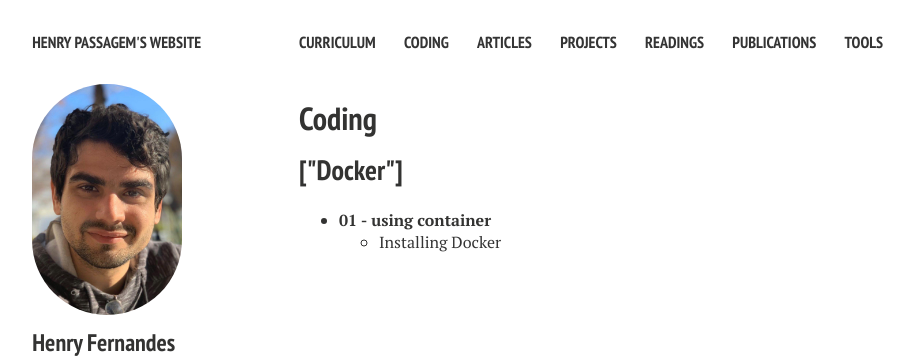
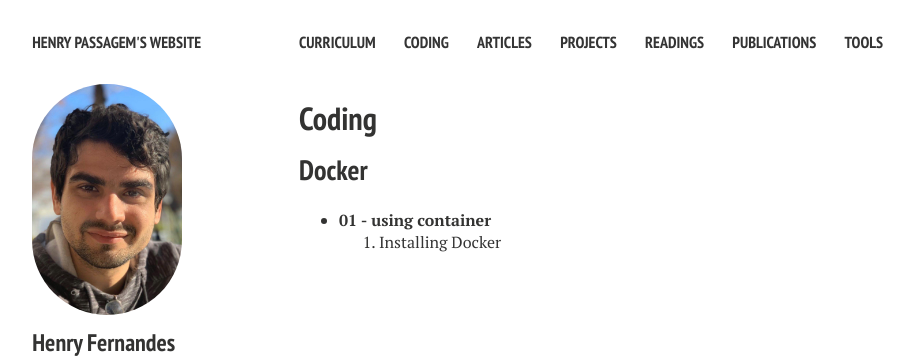
Before and after one commit to henryfpassagem/henryfpassagem.github.io, a Jekyll site: the page built from coding.md, in a window 1280 px wide. Shown: the top 358 px of the page, without its empty margins (21-935 px from the left). Built offline with Jekyll 4.4.1, drawn with Linux system fonts in a browser that asks for light colours; nearby versions of some CDN libraries.

Commit message:
display category correctly

```diff
--- a/_config.yml
+++ b/_config.yml
@@ -47,6 +47,8 @@ links:
 collections:
   coding:
     output: true
+    permalink: /coding/:title/
+    categories: true
   articles:
     output: true
 
@@ -61,7 +63,7 @@ kramdown:
   extensions: ["strikethrough"]
 
 # https://github.com/mojombo/jekyll/wiki/Permalinks
-permalink:   /:categories/:title/
+#permalink:   /:categories/:title/
 
 kramdown:
   auto_ids: true
--- a/coding.md
+++ b/coding.md
@@ -7,21 +7,22 @@ tags: [coding]
 comments: false
 ---
 
-{% assign grouped_posts = site.coding | group_by: "categories" %}
+{% assign grouped_posts = site.coding | group_by_exp: "post", "post.categories | first" %}
 
 {% for category in grouped_posts %}
-  <h2>{{ category.name }}</h2>
+  {% assign category_name = category.name %}
+  <h2>{{ category_name }}</h2>
 
   {% assign subcategories = category.items | group_by: "subcategory" %}
 
   <ul>
     {% for subcategory in subcategories %}
       <li><strong>{{ subcategory.name }}</strong>
-        <ul>
+        <ol>
           {% for post in subcategory.items %}
             <li><a href="{{ post.url }}">{{ post.title }}</a></li>
           {% endfor %}
-        </ul>
+        </ol>
       </li>
     {% endfor %}
   </ul>
```
Also changed, not shown: _coding/docker-01-using-container-01-installing-docker.md (renamed from _coding/docker-01-installing-docker.md, +1 -1 lines).
